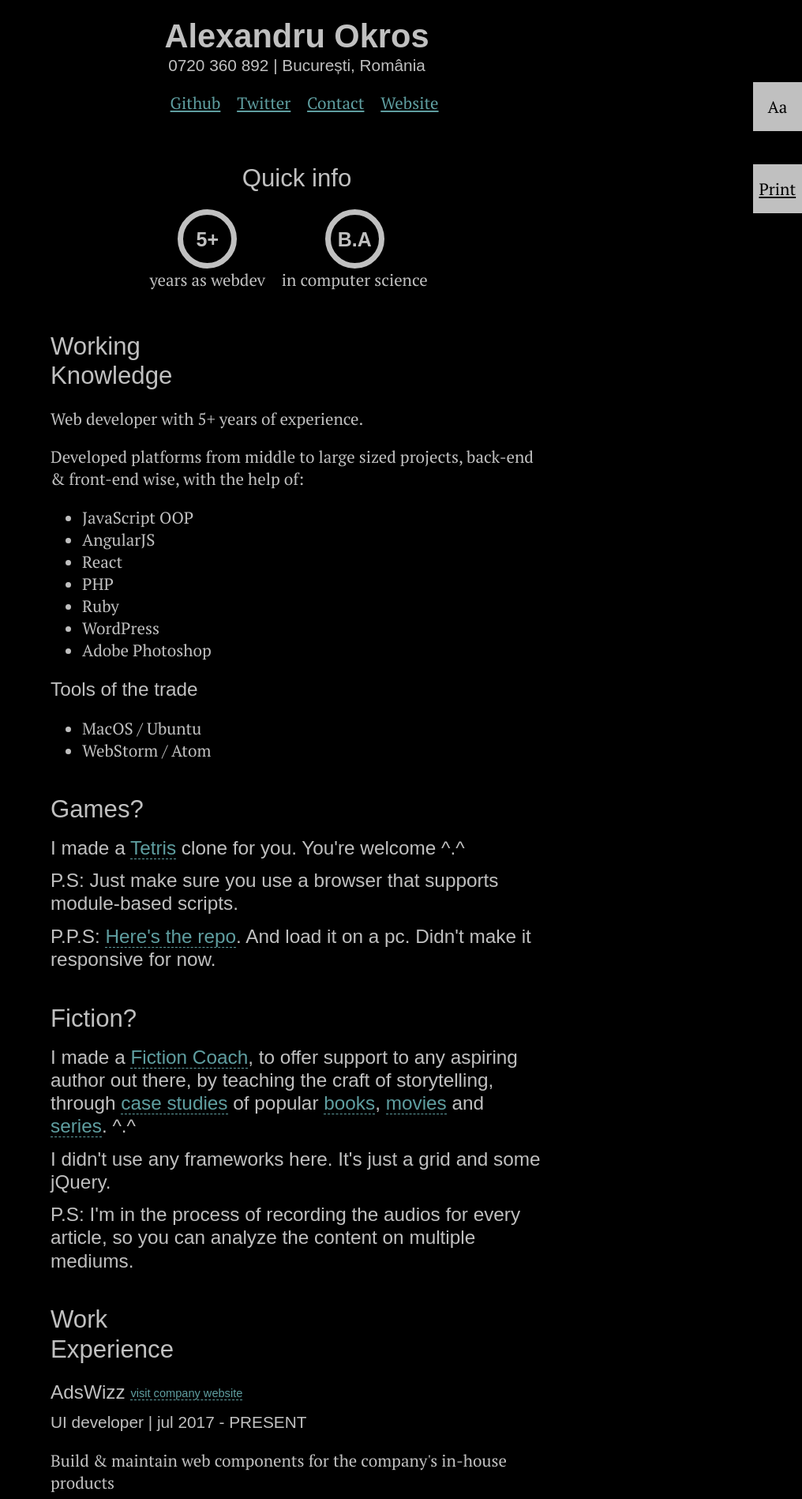
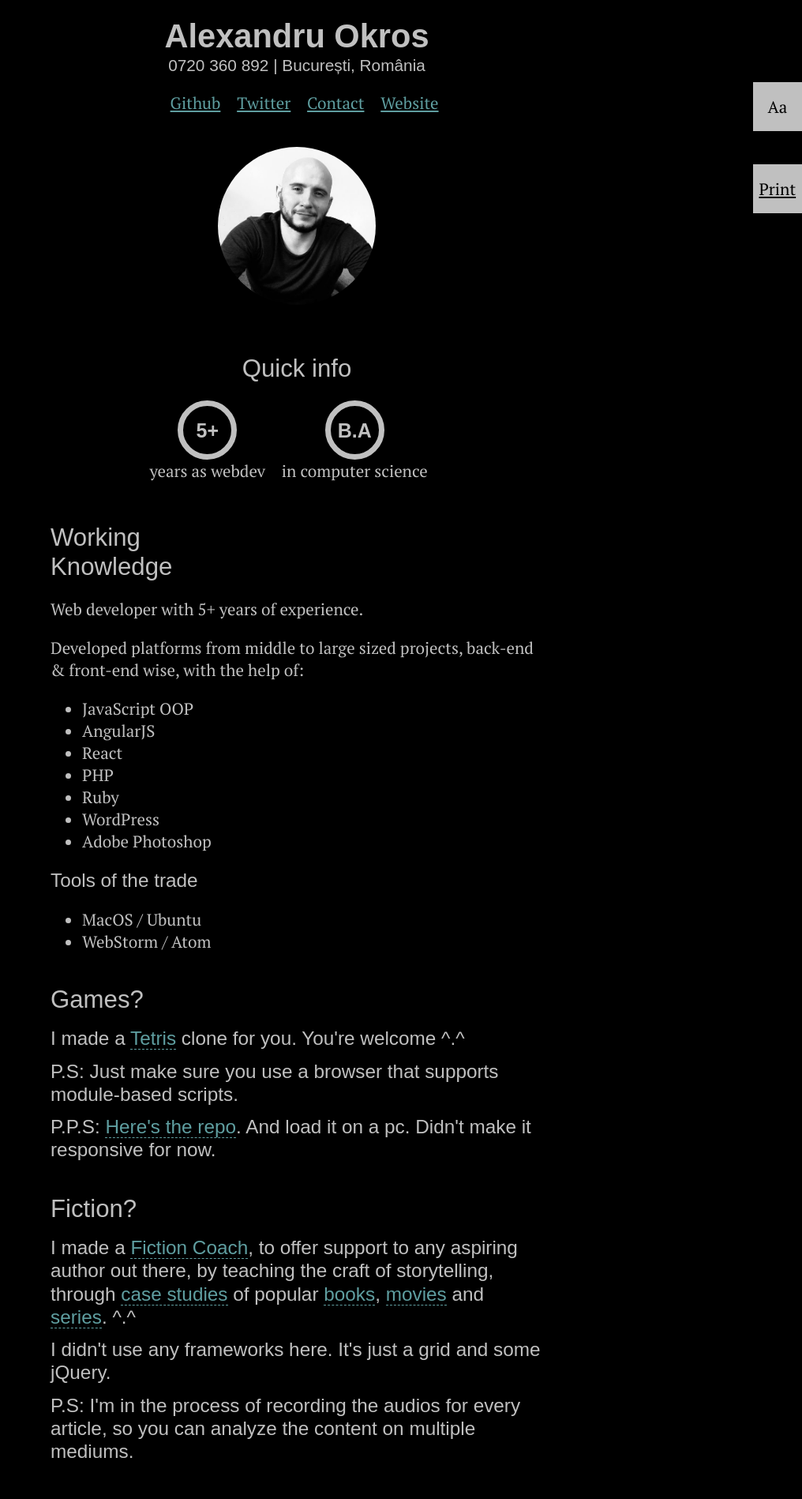
Before and after one commit to jscoox/jscoox.github.com, a Jekyll site: the page alex-okros.html, which Jekyll copies as it is, in a window 1280 px wide. Shown: the top 1898 px of the page at 79% size, without its empty margins (264-1280 px from the left). Built offline with Jekyll 4.4.1, drawn with Linux system fonts in a browser that asks for light colours; some web fonts are replaced.

Commit message:
Update alex-okros.html

```diff
--- a/alex-okros.html
+++ b/alex-okros.html
@@ -34,6 +34,7 @@
     section:first-of-type li{list-style:none;margin:0 1em .5rem 0;text-align:center;}
     section:first-of-type span{display:block;text-align:center;width:3em;height:3em;line-height:2.5em;margin:0 auto;border:.3em solid;border-radius:3em;font-weight:700;font-family:'Fira Sans Extra Condensed', sans-serif;font-size:1.2em;}
     section article{margin:1rem 0 2rem;}
+	  img{display: block;margin: 0 auto;border-radius: 500px;width: 200px;}
     @media print{
       body.nightmode{color:black;background:transparent;}
       .toggle,.print{visibility:hidden;}
@@ -59,6 +60,7 @@
 
   <main>
     <section>
+	    <img src="./-res/img/profile_picture.jpg" alt="profile picture" />
       <h2>Quick info</h2>
       <ul>
         <li><span>5+</span> years as webdev</li>
```
